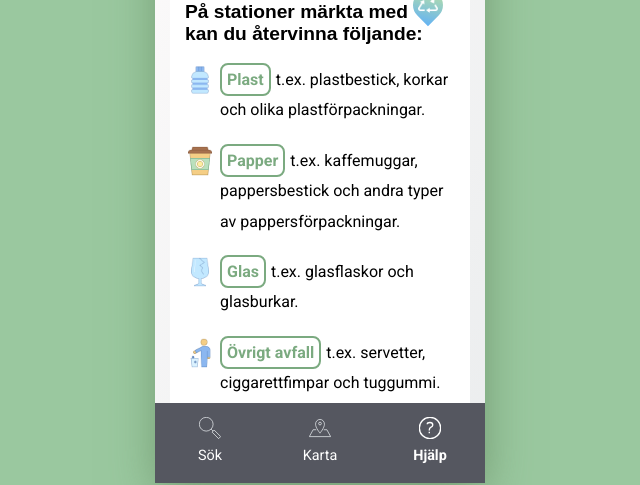
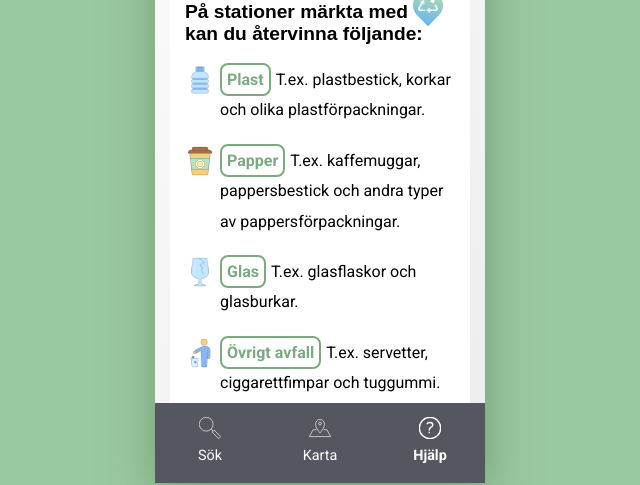
Before and after one commit to uddesson/atervinn-stan-prototype, a React (Create React App) app: page / in a window 1280 px wide. Both pictures are taken after a click on the button "Hjälp". Shown: the part 243-728 px from the top of the page, without its empty margins (320-960 px from the left). Built offline with nearby package versions, Linux system fonts and the light colour scheme; a web font is replaced by a local one.

Commit message:
Update capital letter

```diff
--- a/src/components/HelpView.js
+++ b/src/components/HelpView.js
@@ -35,7 +35,7 @@ function HelpView() {
                                 Plast
                             </span>
                             <span className="line-height-normal">
-                                t.ex. plastbestick, korkar och olika
+                                T.ex. plastbestick, korkar och olika
                                 plastförpackningar.
                             </span>
                         </div>
@@ -51,7 +51,7 @@ function HelpView() {
                                 Papper
                             </span>
                             <span className="line-height-normal">
-                                t.ex. kaffemuggar, pappersbestick och andra
+                                T.ex. kaffemuggar, pappersbestick och andra
                                 typer av pappersförpackningar.
                             </span>
                         </div>
@@ -67,7 +67,7 @@ function HelpView() {
                                 Glas
                             </span>
                             <span className="line-height-normal">
-                                t.ex. glasflaskor och glasburkar.
+                                T.ex. glasflaskor och glasburkar.
                             </span>
                         </div>
                     </div>
@@ -82,7 +82,7 @@ function HelpView() {
                                 Övrigt avfall
                             </span>
                             <span className="line-height-normal">
-                                t.ex. servetter, ciggarettfimpar och tuggummi.
+                                T.ex. servetter, ciggarettfimpar och tuggummi.
                             </span>
                         </div>
                     </div>
```
